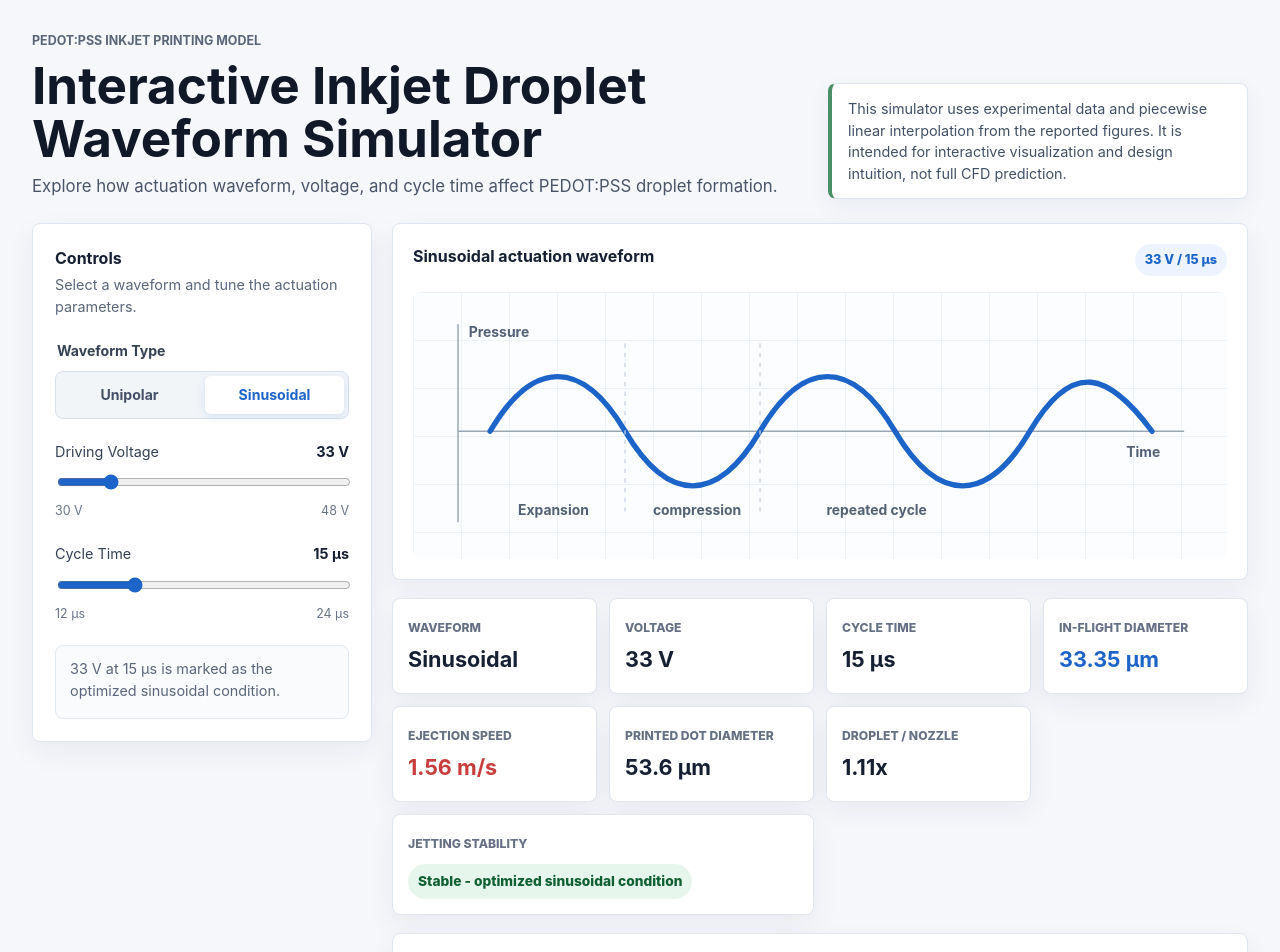
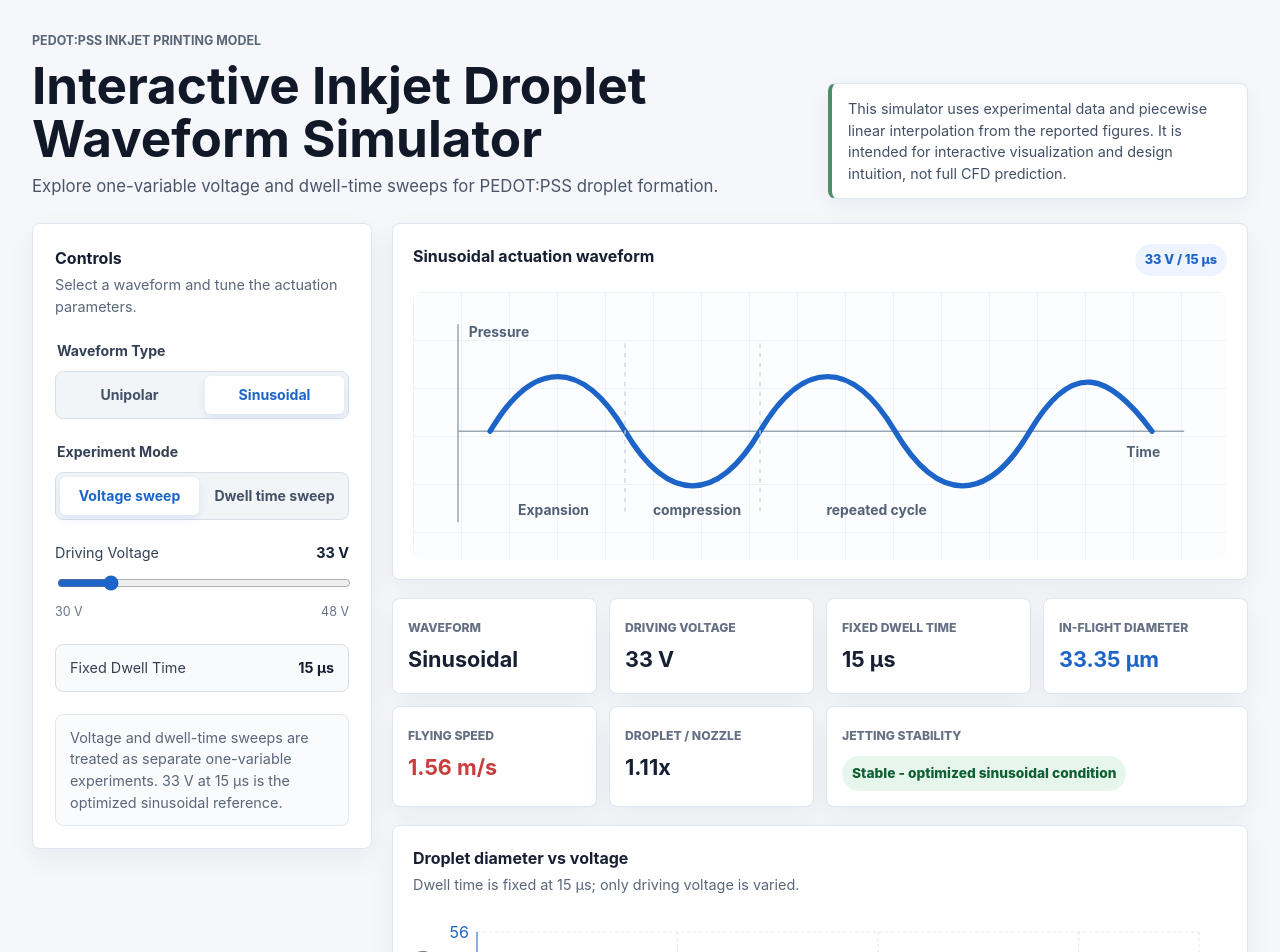
Before and after one commit to tysongw/Actuation-Waveforms-for-PEDOT-PSS-Droplet-Formation-in-Inkjet-Printing-Simulation-, a React (Vite) app: page / in a window 1280 px wide. Shown: the top 952 px of the page. Built offline with nearby package versions, Linux system fonts and the light colour scheme.

Commit message:
Separate voltage and dwell sweep logic

```diff
--- a/src/components/ControlPanel.tsx
+++ b/src/components/ControlPanel.tsx
@@ -1,15 +1,21 @@
-import { WaveformType } from "../data/inkjetData";
+import { ExperimentMode, WaveformType } from "../data/inkjetData";
 
 interface ControlPanelProps {
   waveform: WaveformType;
+  experimentMode: ExperimentMode;
   voltage: number;
   cycleTime: number;
   onWaveformChange: (waveform: WaveformType) => void;
+  onExperimentModeChange: (mode: ExperimentMode) => void;
   onVoltageChange: (voltage: number) => void;
   onCycleTimeChange: (cycleTime: number) => void;
 }
 
 const waveformOptions: WaveformType[] = ["Unipolar", "Sinusoidal"];
+const experimentModes: Array<{ value: ExperimentMode; label: string }> = [
+  { value: "voltage", label: "Voltage sweep" },
+  { value: "dwell", label: "Dwell time sweep" },
+];
 
 const voltageConfig = {
   Unipolar: { min: 25, max: 45, step: 1, label: "Drive Voltage", unit: "V" },
@@ -18,14 +24,16 @@ const voltageConfig = {
 
 const cycleConfig = {
   Unipolar: { min: 3, max: 30, step: 1, label: "Dwell Time", unit: "us" },
-  Sinusoidal: { min: 12, max: 24, step: 1, label: "Cycle Time", unit: "us" },
+  Sinusoidal: { min: 12, max: 24, step: 1, label: "Dwell Time", unit: "us" },
 };
 
 export default function ControlPanel({
   waveform,
+  experimentMode,
   voltage,
   cycleTime,
   onWaveformChange,
+  onExperimentModeChange,
   onVoltageChange,
   onCycleTimeChange,
 }: ControlPanelProps) {
@@ -55,6 +63,25 @@ export default function ControlPanel({
         </div>
       </fieldset>
 
+      {waveform === "Sinusoidal" && (
+        <fieldset className="control-group">
+          <legend>Experiment Mode</legend>
+          <div className="segmented-control">
+            {experimentModes.map((mode) => (
+              <button
+                className={mode.value === experimentMode ? "active" : ""}
+                key={mode.value}
+                onClick={() => onExperimentModeChange(mode.value)}
+                type="button"
+              >
+                {mode.label}
+              </button>
+            ))}
+          </div>
+        </fieldset>
+      )}
+
+      {(waveform === "Unipolar" || experimentMode === "voltage") && (
         <SliderControl
           label={voltageRange.label}
           max={voltageRange.max}
@@ -64,7 +91,13 @@ export default function ControlPanel({
           unit={voltageRange.unit}
           value={voltage}
         />
+      )}
 
+      {waveform === "Sinusoidal" && experimentMode === "voltage" && (
+        <FixedParameter label="Fixed Dwell Time" value={"15 \u00b5s"} />
+      )}
+
+      {(waveform === "Unipolar" || experimentMode === "dwell") && (
         <SliderControl
           label={cycleRange.label}
           max={cycleRange.max}
@@ -74,6 +107,11 @@ export default function ControlPanel({
           unit={cycleRange.unit}
           value={cycleTime}
         />
+      )}
+
+      {waveform === "Sinusoidal" && experimentMode === "dwell" && (
+        <FixedParameter label="Fixed Driving Voltage" value="33 V" />
+      )}
 
       <div className="context-note">
         {waveform === "Unipolar" && (
@@ -82,10 +120,22 @@ export default function ControlPanel({
           </p>
         )}
         {waveform === "Sinusoidal" && (
-          <p>33 V at 15 &micro;s is marked as the optimized sinusoidal condition.</p>
+          <p>
+            Voltage and dwell-time sweeps are treated as separate one-variable experiments. 33 V at 15 &micro;s is the
+            optimized sinusoidal reference.
+          </p>
         )}
       </div>
     </aside>
+  );
+}
+
+function FixedParameter({ label, value }: { label: string; value: string }) {
+  return (
+    <div className="fixed-parameter" aria-label={`${label}: ${value}`}>
+      <span>{label}</span>
+      <strong>{value}</strong>
+    </div>
   );
 }
 
--- a/src/components/InteractiveChart.tsx
+++ b/src/components/InteractiveChart.tsx
@@ -9,8 +9,11 @@ import {
   YAxis,
 } from "recharts";
 import {
+  ExperimentMode,
   Prediction,
   WaveformType,
+  sinusoidalCycleData,
+  sinusoidalCycleEndpoints,
   sinusoidalVoltageData,
   sinusoidalVoltageEndpoints,
   unipolarBaselineData,
@@ -19,6 +22,7 @@ import { interpolateSeries } from "../utils/interpolation";
 
 interface InteractiveChartProps {
   waveform: WaveformType;
+  experimentMode: ExperimentMode;
   prediction: Prediction;
 }
 
@@ -38,27 +42,41 @@ interface EndpointPoint {
   status: string;
 }
 
-export default function InteractiveChart({ waveform, prediction }: InteractiveChartProps) {
-  const chart = buildVoltageChart(waveform, prediction);
+interface ChartConfig {
+  caption: string;
+  diameterTitle: string;
+  speedTitle: string;
+  xLabel: string;
+  xUnit: string;
+  currentX: number;
+  xDomain: [number, number];
+  diameterDomain: [number, number];
+  speedDomain: [number, number];
+  data: ChartPoint[];
+  unstableData: EndpointPoint[];
+}
+
+export default function InteractiveChart({ experimentMode, waveform, prediction }: InteractiveChartProps) {
+  const chart = buildChart(waveform, experimentMode, prediction);
 
   return (
-    <section className="chart-stack" aria-label="Voltage sweep charts">
+    <section className="chart-stack" aria-label="Experimental sweep charts">
       <SingleMetricChart
         chart={chart}
         color="#1d64c8"
         metric="diameter"
         prediction={prediction}
-        title={waveform === "Sinusoidal" ? "Droplet diameter vs voltage" : "Baseline diameter vs voltage"}
-        unit="µm"
+        title={chart.diameterTitle}
+        unit={"\u00b5m"}
         yDomain={chart.diameterDomain}
-        yLabel="Diameter (µm)"
+        yLabel={"Diameter (\u00b5m)"}
       />
       <SingleMetricChart
         chart={chart}
         color="#c83d3d"
         metric="speed"
         prediction={prediction}
-        title={waveform === "Sinusoidal" ? "Ejection speed vs voltage" : "Baseline speed vs voltage"}
+        title={chart.speedTitle}
         unit="m/s"
         yDomain={chart.speedDomain}
         yLabel="Speed (m/s)"
@@ -77,7 +95,7 @@ function SingleMetricChart({
   yDomain,
   yLabel,
 }: {
-  chart: ReturnType<typeof buildVoltageChart>;
+  chart: ChartConfig;
   color: string;
   metric: MetricKey;
   prediction: Prediction;
@@ -173,16 +191,42 @@ function SingleMetricChart({
   );
 }
 
-function buildVoltageChart(waveform: WaveformType, prediction: Prediction) {
+function buildChart(waveform: WaveformType, experimentMode: ExperimentMode, prediction: Prediction): ChartConfig {
+  if (waveform === "Sinusoidal" && experimentMode === "dwell") {
+    return {
+      caption: "Driving voltage is fixed at 33 V; only dwell time is varied.",
+      diameterTitle: "Droplet diameter vs dwell time",
+      speedTitle: "Flying speed vs dwell time",
+      xLabel: "Dwell time",
+      xUnit: " \u00b5s",
+      currentX: prediction.cycleTime,
+      xDomain: [12, 24],
+      diameterDomain: [28, 56],
+      speedDomain: [0, 7],
+      data: sinusoidalCycleData.map((point) => ({ x: point.cycleTime, ...point })),
+      unstableData: sinusoidalCycleEndpoints.map((point) => {
+        const cycleTime = point.cycleTime < 15 ? 15 : 21;
+        return {
+          x: point.cycleTime,
+          diameter: interpolateSeries(sinusoidalCycleData, "cycleTime", "diameter", cycleTime),
+          speed: interpolateSeries(sinusoidalCycleData, "cycleTime", "speed", cycleTime),
+          status: point.status,
+        };
+      }),
+    };
+  }
+
   if (waveform === "Sinusoidal") {
     return {
-      caption: "Fixed at 15 \u00b5s; open markers indicate unstable voltage endpoints.",
+      caption: "Dwell time is fixed at 15 \u00b5s; only driving voltage is varied.",
+      diameterTitle: "Droplet diameter vs voltage",
+      speedTitle: "Flying speed vs voltage",
       xLabel: "Driving voltage",
       xUnit: " V",
       currentX: prediction.voltage,
-      xDomain: [30, 48] as [number, number],
-      diameterDomain: [28, 56] as [number, number],
-      speedDomain: [0, 7] as [number, number],
+      xDomain: [30, 48],
+      diameterDomain: [28, 56],
+      speedDomain: [0, 7],
       data: sinusoidalVoltageData.map((point) => ({ x: point.voltage, ...point })),
       unstableData: sinusoidalVoltageEndpoints.map((point) => {
         const voltage = point.voltage < 33 ? 33 : 45;
@@ -198,17 +242,19 @@ function buildVoltageChart(waveform: WaveformType, prediction: Prediction) {
 
   return {
     caption: "Unipolar is shown as an approximate baseline reference.",
+    diameterTitle: "Baseline diameter vs voltage",
+    speedTitle: "Baseline speed vs voltage",
     xLabel: "Drive voltage",
     xUnit: " V",
     currentX: prediction.voltage,
-    xDomain: [25, 45] as [number, number],
-    diameterDomain: [48, 72] as [number, number],
-    speedDomain: [0, 4] as [number, number],
+    xDomain: [25, 45],
+    diameterDomain: [48, 72],
+    speedDomain: [0, 4],
     data: [
       { x: 25, diameter: 56, speed: 1.85, status: "approximate baseline" },
       { x: 35, diameter: unipolarBaselineData[0].diameter, speed: unipolarBaselineData[0].speed, status: "stable baseline" },
       { x: 45, diameter: 64, speed: 2.55, status: "approximate baseline" },
     ],
-    unstableData: [] as EndpointPoint[],
+    unstableData: [],
   };
 }
--- a/src/components/ResultCards.tsx
+++ b/src/components/ResultCards.tsx
@@ -5,19 +5,21 @@ interface ResultCardsProps {
 }
 
 export default function ResultCards({ prediction }: ResultCardsProps) {
+  const isSinusoidalVoltageSweep = prediction.fixedParameterLabel === "Fixed dwell time";
+  const isSinusoidalDwellSweep = prediction.fixedParameterLabel === "Fixed driving voltage";
+
   return (
     <section className="result-section" aria-label="Prediction results">
       <MetricCard label="Waveform" value={prediction.waveform} />
-      <MetricCard label="Voltage" value={`${prediction.voltage} V`} />
-      <MetricCard
-        label={prediction.waveform === "Unipolar" ? "Dwell Time" : "Cycle Time"}
-        value={`${prediction.cycleTime} \u00b5s`}
-      />
+      {!isSinusoidalDwellSweep && <MetricCard label="Driving Voltage" value={`${prediction.voltage} V`} />}
+      {!isSinusoidalVoltageSweep && (
+        <MetricCard label="Dwell Time" value={`${prediction.cycleTime} \u00b5s`} />
+      )}
+      {prediction.fixedParameterLabel && prediction.fixedParameterValue && (
+        <MetricCard label={prediction.fixedParameterLabel} value={prediction.fixedParameterValue} />
+      )}
       <MetricCard label="In-flight Diameter" value={`${prediction.diameter.toFixed(2)} \u00b5m`} tone="blue" />
-      <MetricCard label="Ejection Speed" value={prediction.speed === null ? "n/a" : `${prediction.speed.toFixed(2)} m/s`} tone="red" />
-      {prediction.printedDiameter !== undefined && (
-        <MetricCard label="Printed Dot Diameter" value={`${prediction.printedDiameter.toFixed(1)} \u00b5m`} />
-      )}
+      <MetricCard label="Flying Speed" value={prediction.speed === null ? "n/a" : `${prediction.speed.toFixed(2)} m/s`} tone="red" />
       <MetricCard label="Droplet / Nozzle" value={`${prediction.ratio.toFixed(2)}x`} />
       <article className="metric-card stability-card">
         <span className="metric-label">Jetting Stability</span>
--- a/src/components/Simulator.tsx
+++ b/src/components/Simulator.tsx
@@ -3,24 +3,36 @@ import ControlPanel from "./ControlPanel";
 import InteractiveChart from "./InteractiveChart";
 import ResultCards from "./ResultCards";
 import WaveformSVG from "./WaveformSVG";
-import { WaveformType, waveformDefaults } from "../data/inkjetData";
-import { getSinusoidalPrediction, getUnipolarPrediction } from "../utils/interpolation";
+import { ExperimentMode, WaveformType, waveformDefaults } from "../data/inkjetData";
+import { getSinusoidalDwellPrediction, getSinusoidalVoltagePrediction, getUnipolarPrediction } from "../utils/interpolation";
 
 export default function Simulator() {
   const [waveform, setWaveform] = useState<WaveformType>("Sinusoidal");
+  const [experimentMode, setExperimentMode] = useState<ExperimentMode>("voltage");
   const [voltage, setVoltage] = useState(waveformDefaults.Sinusoidal.voltage);
   const [cycleTime, setCycleTime] = useState(waveformDefaults.Sinusoidal.cycleTime);
 
   const prediction = useMemo(() => {
     if (waveform === "Unipolar") return getUnipolarPrediction(voltage, cycleTime);
-    return getSinusoidalPrediction(voltage, cycleTime);
-  }, [waveform, voltage, cycleTime]);
+    if (experimentMode === "dwell") return getSinusoidalDwellPrediction(cycleTime);
+    return getSinusoidalVoltagePrediction(voltage);
+  }, [experimentMode, waveform, voltage, cycleTime]);
 
   function handleWaveformChange(nextWaveform: WaveformType) {
     const defaults = waveformDefaults[nextWaveform];
     setWaveform(nextWaveform);
+    setExperimentMode("voltage");
     setVoltage(defaults.voltage);
     setCycleTime(defaults.cycleTime);
+  }
+
+  function handleExperimentModeChange(nextMode: ExperimentMode) {
+    setExperimentMode(nextMode);
+    if (nextMode === "voltage") {
+      setCycleTime(15);
+    } else {
+      setVoltage(33);
+    }
   }
 
   return (
@@ -30,7 +42,7 @@ export default function Simulator() {
           <p className="eyebrow">PEDOT:PSS inkjet printing model</p>
           <h1>Interactive Inkjet Droplet Waveform Simulator</h1>
           <p className="subtitle">
-            Explore how actuation waveform, voltage, and cycle time affect PEDOT:PSS droplet formation.
+            Explore one-variable voltage and dwell-time sweeps for PEDOT:PSS droplet formation.
           </p>
         </div>
         <p className="scientific-note">
@@ -42,9 +54,11 @@ export default function Simulator() {
       <section className="simulator-grid">
         <ControlPanel
           waveform={waveform}
+          experimentMode={experimentMode}
           voltage={voltage}
           cycleTime={cycleTime}
           onWaveformChange={handleWaveformChange}
+          onExperimentModeChange={handleExperimentModeChange}
           onVoltageChange={setVoltage}
           onCycleTimeChange={setCycleTime}
         />
@@ -52,7 +66,7 @@ export default function Simulator() {
         <section className="output-column" aria-label="Simulator output">
           <WaveformSVG waveform={waveform} voltage={voltage} cycleTime={cycleTime} />
           <ResultCards prediction={prediction} />
-          <InteractiveChart waveform={waveform} prediction={prediction} />
+          <InteractiveChart experimentMode={experimentMode} waveform={waveform} prediction={prediction} />
         </section>
       </section>
     </main>
--- a/src/data/inkjetData.ts
+++ b/src/data/inkjetData.ts
@@ -1,4 +1,5 @@
 export type WaveformType = "Unipolar" | "Sinusoidal";
+export type ExperimentMode = "voltage" | "dwell";
 
 export type StabilityTone = "stable" | "warning" | "unstable" | "baseline";
 
@@ -8,26 +9,27 @@ export interface Prediction {
   cycleTime: number;
   diameter: number;
   speed: number | null;
-  printedDiameter?: number;
   ratio: number;
   status: string;
   statusTone: StabilityTone;
   note?: string;
+  fixedParameterLabel?: string;
+  fixedParameterValue?: string;
 }
 
 export const nozzleDiameter = 30;
 
 export const sinusoidalVoltageData = [
-  { voltage: 33, diameter: 33.35, speed: 1.56, printedDiameter: 53.6, status: "stable" },
-  { voltage: 36, diameter: 34.91, speed: 2.9, printedDiameter: 62.7, status: "stable" },
-  { voltage: 39, diameter: 37.0, speed: 3.92, printedDiameter: 70.7, status: "stable" },
-  { voltage: 42, diameter: 38.89, speed: 5.01, printedDiameter: 74.4, status: "stable" },
-  { voltage: 45, diameter: 48.26, speed: 6.14, printedDiameter: 79.4, status: "stable" },
+  { voltage: 33, diameter: 33.35, speed: 1.56, status: "stable" },
+  { voltage: 36, diameter: 34.91, speed: 2.9, status: "stable" },
+  { voltage: 39, diameter: 37.0, speed: 3.92, status: "stable" },
+  { voltage: 42, diameter: 38.89, speed: 5.01, status: "stable" },
+  { voltage: 45, diameter: 48.26, speed: 6.14, status: "stable" },
 ];
 
 export const sinusoidalVoltageEndpoints = [
-  { voltage: 30, diameter: null, speed: null, printedDiameter: null, status: "under-actuated / unstable" },
-  { voltage: 48, diameter: null, speed: null, printedDiameter: null, status: "over-actuated / satellite droplets" },
+  { voltage: 30, diameter: null, speed: null, status: "under-actuated / unstable" },
+  { voltage: 48, diameter: null, speed: null, status: "over-actuated / satellite droplets" },
 ];
 
 export const sinusoidalCycleData = [
--- a/src/styles.css
+++ b/src/styles.css
@@ -200,6 +200,23 @@ h2 {
 .slider-control input[type="range"] {
   width: 100%;
   accent-color: #1d64c8;
+}
+
+.fixed-parameter {
+  display: flex;
+  justify-content: space-between;
+  gap: 16px;
+  align-items: center;
+  padding: 12px 14px;
+  border: 1px solid #d8e0ea;
+  border-radius: 8px;
+  background: #f8fafc;
+  color: #344054;
+  font-size: 0.9rem;
+}
+
+.fixed-parameter strong {
+  color: #172033;
 }
 
 .context-note {
--- a/src/utils/interpolation.ts
+++ b/src/utils/interpolation.ts
@@ -57,34 +57,20 @@ export function getStabilityStatus(status: string): Prediction["statusTone"] {
   return "unstable";
 }
 
-export function getSinusoidalPrediction(voltage: number, cycleTime: number): Prediction {
+export function getSinusoidalVoltagePrediction(voltage: number): Prediction {
+  const cycleTime = 15;
+
   if (voltage < 33) {
-    return unstableSinusoidal(voltage, cycleTime, "Under-actuated / unstable");
+    return unstableSinusoidalVoltage(voltage, "Under-actuated / unstable");
   }
 
   if (voltage > 45) {
-    return unstableSinusoidal(voltage, cycleTime, "Satellite droplets / over-actuated");
+    return unstableSinusoidalVoltage(voltage, "Satellite droplets / over-actuated");
   }
 
-  if (cycleTime < 15) {
-    return unstableSinusoidal(voltage, cycleTime, "Too short / unstable");
-  }
-
-  if (cycleTime > 21) {
-    return unstableSinusoidal(voltage, cycleTime, "Multiple droplets");
-  }
-
-  const voltageDiameter = interpolateSeries(sinusoidalVoltageData, "voltage", "diameter", voltage);
-  const cycleDiameter = interpolateSeries(sinusoidalCycleData, "cycleTime", "diameter", cycleTime);
-  const voltageSpeed = interpolateSeries(sinusoidalVoltageData, "voltage", "speed", voltage);
-  const cycleSpeed = interpolateSeries(sinusoidalCycleData, "cycleTime", "speed", cycleTime);
-  const printedDiameter = interpolateSeries(sinusoidalVoltageData, "voltage", "printedDiameter", voltage);
-  const referenceDiameter = 33.35;
-  const referenceSpeed = 1.56;
-  const diameter = clamp(referenceDiameter + (voltageDiameter - referenceDiameter) + (cycleDiameter - referenceDiameter), 30, 55);
-  const speed = clamp(referenceSpeed + (voltageSpeed - referenceSpeed) + (cycleSpeed - referenceSpeed), 0.5, 7);
-  const optimized = voltage === 33 && cycleTime === 15;
-  const status = optimized ? "Stable - optimized sinusoidal condition" : "Stable jetting window";
+  const diameter = interpolateSeries(sinusoidalVoltageData, "voltage", "diameter", voltage);
+  const speed = interpolateSeries(sinusoidalVoltageData, "voltage", "speed", voltage);
+  const status = voltage === 33 ? "Stable - optimized sinusoidal condition" : "Stable voltage sweep condition";
 
   return {
     waveform: "Sinusoidal",
@@ -92,14 +78,45 @@ export function getSinusoidalPrediction(voltage: number, cycleTime: number): Pre
     cycleTime,
     diameter: rounded(diameter),
     speed: rounded(speed),
-    printedDiameter: rounded(printedDiameter),
     ratio: rounded(calculateDropletNozzleRatio(diameter)),
     status,
     statusTone: "stable",
+    fixedParameterLabel: "Fixed dwell time",
+    fixedParameterValue: "15 µs",
   };
 }
 
-function unstableSinusoidal(voltage: number, cycleTime: number, status: string): Prediction {
+export function getSinusoidalDwellPrediction(cycleTime: number): Prediction {
+  const voltage = 33;
+
+  if (cycleTime < 15) {
+    return unstableSinusoidalDwell(cycleTime, "Too short / unstable");
+  }
+
+  if (cycleTime > 21) {
+    return unstableSinusoidalDwell(cycleTime, "Multiple droplets");
+  }
+
+  const diameter = interpolateSeries(sinusoidalCycleData, "cycleTime", "diameter", cycleTime);
+  const speed = interpolateSeries(sinusoidalCycleData, "cycleTime", "speed", cycleTime);
+  const status = cycleTime === 15 ? "Stable - optimized sinusoidal condition" : "Stable dwell-time sweep condition";
+
+  return {
+    waveform: "Sinusoidal",
+    voltage,
+    cycleTime,
+    diameter: rounded(diameter),
+    speed: rounded(speed),
+    ratio: rounded(calculateDropletNozzleRatio(diameter)),
+    status,
+    statusTone: "stable",
+    fixedParameterLabel: "Fixed driving voltage",
+    fixedParameterValue: "33 V",
+  };
+}
+
+function unstableSinusoidalVoltage(voltage: number, status: string): Prediction {
+  const cycleTime = 15;
   const fallbackDiameter = interpolateSeries(sinusoidalVoltageData, "voltage", "diameter", clamp(voltage, 33, 45));
   const fallbackSpeed = interpolateSeries(sinusoidalVoltageData, "voltage", "speed", clamp(voltage, 33, 45));
 
@@ -113,6 +130,29 @@ function unstableSinusoidal(voltage: number, cycleTime: number, status: string):
     status,
     statusTone: getStabilityStatus(status),
     note: "Output is shown at the nearest calibrated stable voltage for scale; jetting state is not stable.",
+    fixedParameterLabel: "Fixed dwell time",
+    fixedParameterValue: "15 µs",
+  };
+}
+
+function unstableSinusoidalDwell(cycleTime: number, status: string): Prediction {
+  const voltage = 33;
+  const fallbackCycleTime = clamp(cycleTime, 15, 21);
+  const fallbackDiameter = interpolateSeries(sinusoidalCycleData, "cycleTime", "diameter", fallbackCycleTime);
+  const fallbackSpeed = interpolateSeries(sinusoidalCycleData, "cycleTime", "speed", fallbackCycleTime);
+
+  return {
+    waveform: "Sinusoidal",
+    voltage,
+    cycleTime,
+    diameter: rounded(fallbackDiameter),
+    speed: rounded(fallbackSpeed),
+    ratio: rounded(calculateDropletNozzleRatio(fallbackDiameter)),
+    status,
+    statusTone: getStabilityStatus(status),
+    note: "Output is shown at the nearest calibrated stable dwell time for scale; jetting state is not stable.",
+    fixedParameterLabel: "Fixed driving voltage",
+    fixedParameterValue: "33 V",
   };
 }
 
```
Also changed, not shown: 5 other files (tests, documents, lock files or other folders). Lines whose indentation alone changed are shown as unchanged.
